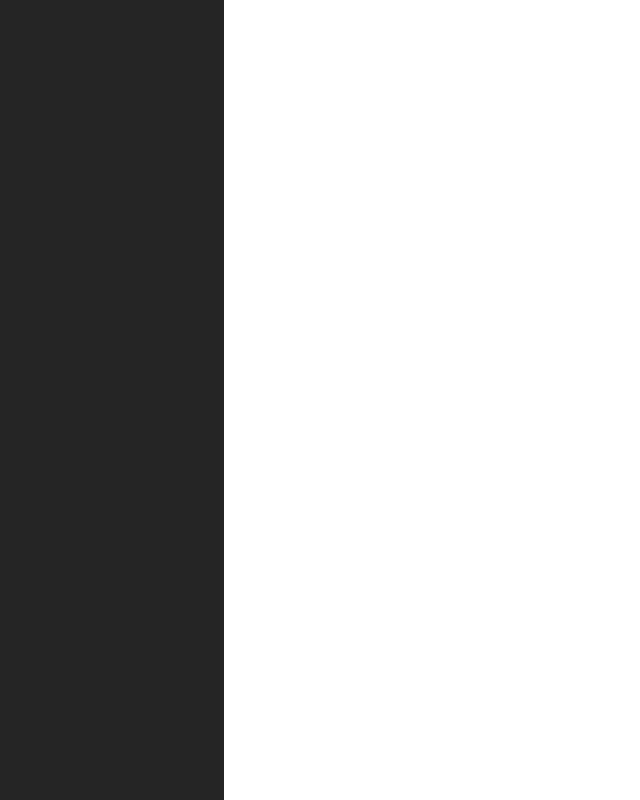
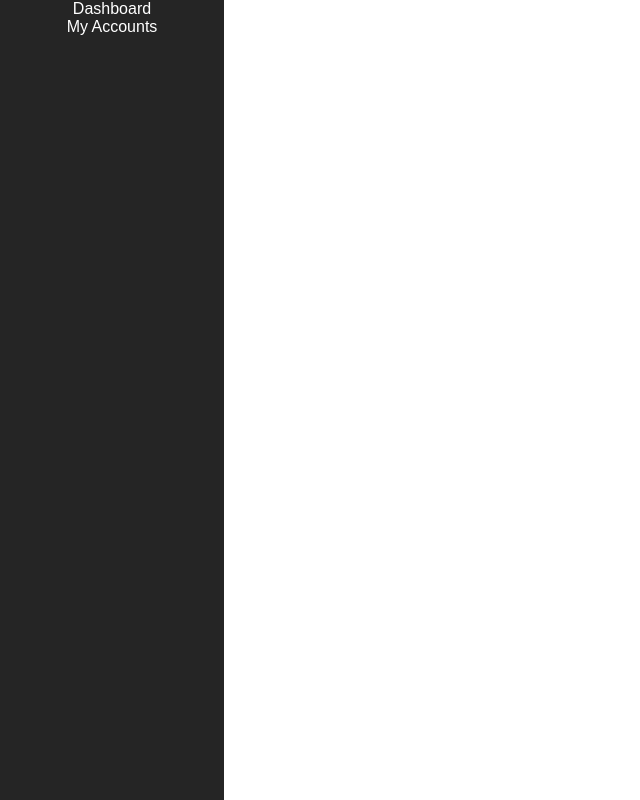
Before and after one commit to bfgonzalez/uxdev-challenge, a React (Create React App) app in the folder uxdev-week1/: page / in a window 1280 px wide. Shown: the whole page, without its empty margins (0-640 px from the left). Built offline with nearby package versions, Linux system fonts and the light colour scheme.

Commit message:
added component for nav items

```diff
--- a/uxdev-week1/src/App.js
+++ b/uxdev-week1/src/App.js
@@ -1,12 +1,12 @@
 import React, { Component } from 'react';
-import Navigation from '../src/Navigation/Navigation';
+import { Navigation } from '../src/Navigation/Navigation';
 import './App.css';
 
 class App extends Component {
   render() {
     return (
       <div className="App">
-        <Navigation></Navigation>
+        <Navigation />
       </div>
     );
   }
--- a/uxdev-week1/src/Navigation/Navigation.css
+++ b/uxdev-week1/src/Navigation/Navigation.css
@@ -3,3 +3,9 @@
   height: 100vh;
   background: #252525;
 }
+
+.NavItem {
+  color: white;
+  font-family: sans-serif;
+  font-size: 1rem;
+}
--- a/uxdev-week1/src/Navigation/Navigation.js
+++ b/uxdev-week1/src/Navigation/Navigation.js
@@ -5,9 +5,22 @@ class Navigation extends Component {
   render() {
     return (
       <div className="Navigation">
+        <NavItem />
       </div>
     )
   }
 }
 
-export default Navigation;
+class NavItem extends Component {
+  render() {
+    return (
+      <div>
+        <div className="NavItem">Dashboard</div>
+        <div className="NavItem">My Accounts</div>
+      </div>
+    )
+  }
+}
+
+export { Navigation };
+export { NavItem };
```
Also changed, not shown: uxdev-week1/src/InfoCards/InfoCards.js (added, +12 -0 lines), uxdev-week1/src/InfoCards/InfoCards.css (added).
